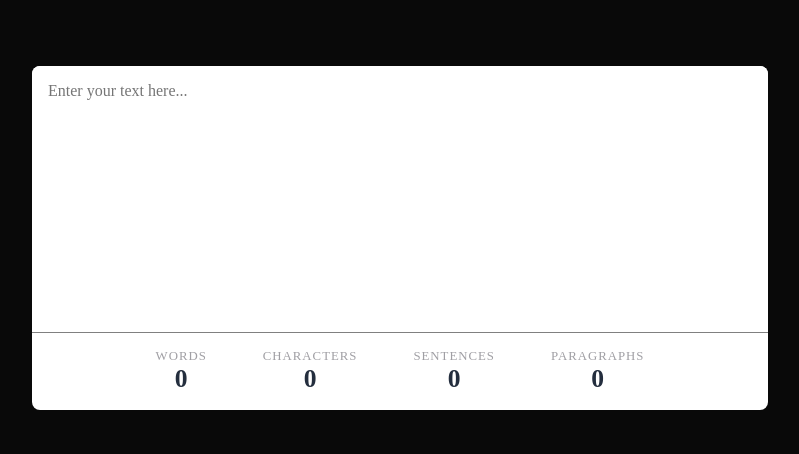
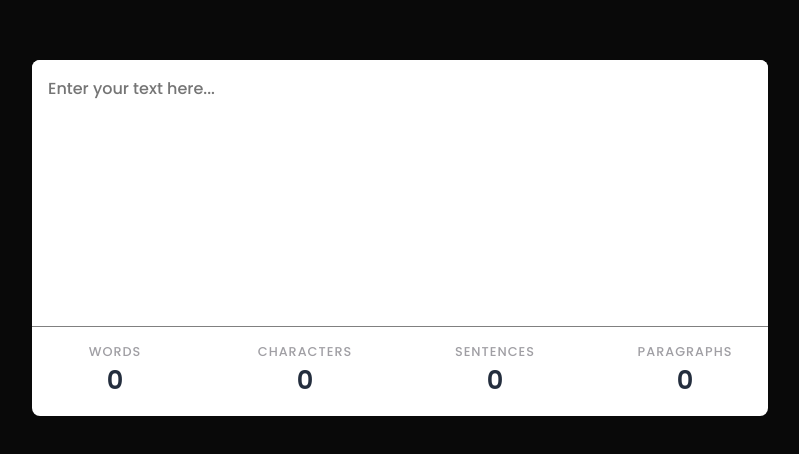
Before and after one commit to AndrewH1188/Word-Character-Counter, a plain HTML site: page index.html in a window 1280 px wide. Shown: the part 162-616 px from the top of the page, without its empty margins (240-1039 px from the left). Drawn offline with Linux system fonts and the light colour scheme.

Commit message:
Made amends to styling so that mobile layout is available and is laid out neatly.

```diff
--- a/index.html
+++ b/index.html
@@ -5,6 +5,7 @@
     <meta charset="UTF-8">
     <meta name="viewport" content="width=device-width, initial-scale=1.0">
     <title>Character Count</title>
+    <link href="https://fonts.googleapis.com/css2?family=Poppins:wght@100;500;600&display=swap" rel="stylesheet">
     <link rel="stylesheet" href="styles/styles.css">
     <link rel="icon" href="images/character-counter-favicon.jpg">
 </head>
--- a/styles/styles.scss
+++ b/styles/styles.scss
@@ -43,6 +43,7 @@ textarea {
     display: flex;
     align-items: center;
     justify-content: center;
+    flex-wrap: wrap;
     gap: 3.5rem;
     padding: 1rem;
     border-top: 1px solid gray;
@@ -51,6 +52,7 @@ textarea {
 .output {
     display: flex;
     flex-direction: column;
+    flex: 0 0 25%;
     text-align: center;
 
     p {
@@ -65,3 +67,11 @@ textarea {
         color: #242e3e;
     }
 }
+
+@media screen and (min-width: 576px) {
+.output { flex: 1; }
+}
+
+@media screen and (min-width: 768px) {
+    .output-container { flex-wrap: wrap; }
+}
```
Also changed, not shown: styles/styles.css, 1 other file.
